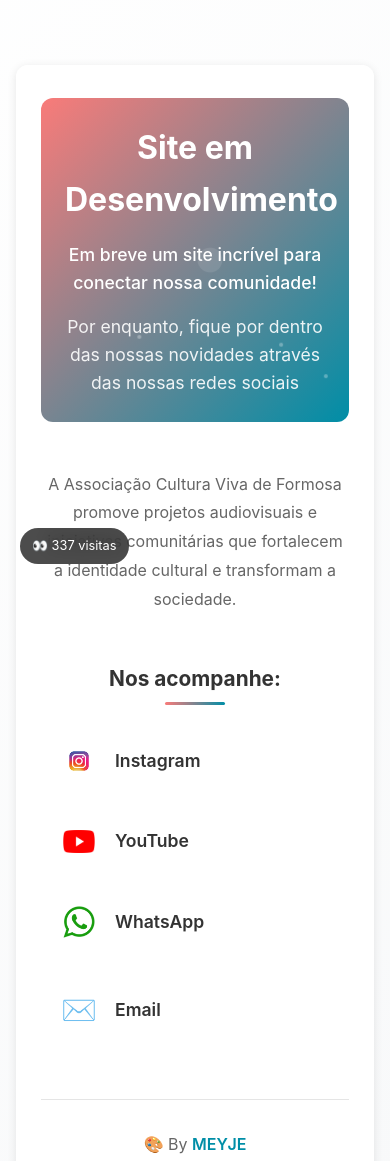
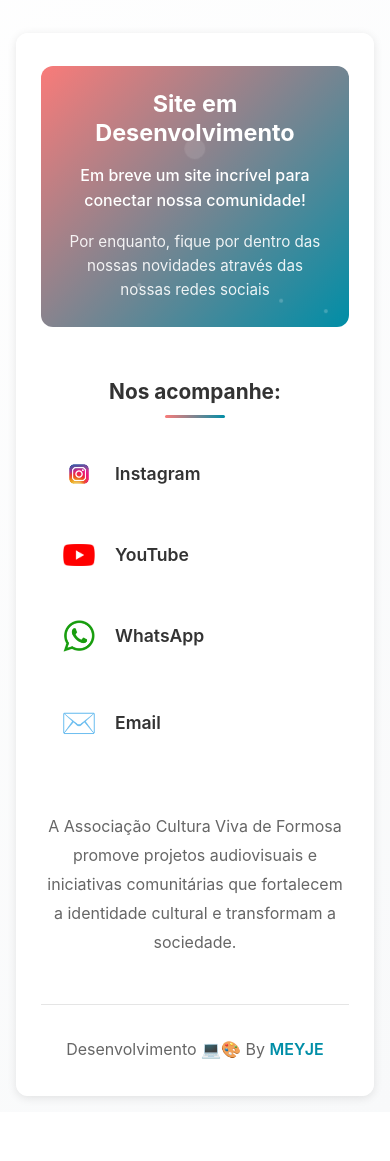
Before and after one commit to MEYJE/culturaviva-standby, a plain HTML site: page index.html in a window 390 px wide. Shown: the part 260-1421 px from the top of the page. After the commit the page ends 1372 px from the top, so only its background shows below. Drawn offline with Linux system fonts and the light colour scheme.

Commit message:
Adiciona meta tags de SEO e Open Graph ao index.html, cria arquivo robots.txt para controle de indexação e realiza ajustes de estilo no styles.css, incluindo melhorias de responsividade e ajustes de layout.

```diff
--- a/index.html
+++ b/index.html
@@ -4,6 +4,25 @@
     <meta charset="UTF-8">
     <meta name="viewport" content="width=device-width, initial-scale=1.0">
     <title>Cultura Viva de Formosa - Em Desenvolvimento</title>
+
+    <!-- SEO Meta Tags -->
+    <meta name="description" content="Associação Cultura Viva de Formosa promove projetos audiovisuais e iniciativas comunitárias que fortalecem a identidade cultural e transformam a sociedade.">
+    <meta name="keywords" content="cultura viva, formosa, associação cultural, projetos audiovisuais, comunidade, Goiás">
+    <meta name="author" content="Associação Cultura Viva de Formosa">
+    <meta name="robots" content="index, follow">
+
+    <!-- Open Graph / Facebook -->
+    <meta property="og:type" content="website">
+    <meta property="og:title" content="Cultura Viva de Formosa - Em Desenvolvimento">
+    <meta property="og:description" content="Associação Cultura Viva de Formosa promove projetos audiovisuais e iniciativas comunitárias que fortalecem a identidade cultural e transformam a sociedade.">
+    <meta property="og:site_name" content="Cultura Viva de Formosa">
+    <meta property="og:locale" content="pt_BR">
+
+    <!-- Twitter Card -->
+    <meta name="twitter:card" content="summary_large_image">
+    <meta name="twitter:title" content="Cultura Viva de Formosa - Em Desenvolvimento">
+    <meta name="twitter:description" content="Associação Cultura Viva de Formosa promove projetos audiovisuais e iniciativas comunitárias que fortalecem a identidade cultural e transformam a sociedade.">
+
     <link rel="stylesheet" href="styles.css">
 </head>
 <body>
@@ -22,12 +41,6 @@
                 <p class="hero-subtitle">Por enquanto, fique por dentro das nossas novidades através das nossas redes sociais</p>
             </section>
 
-            <section class="about">
-                <p class="about-text">
-                    A Associação Cultura Viva de Formosa promove projetos audiovisuais e iniciativas comunitárias
-                    que fortalecem a identidade cultural e transformam a sociedade.
-                </p>
-            </section>
 
             <section class="social-links">
                 <h3>Nos acompanhe:</h3>
@@ -51,8 +64,14 @@
                 </div>
             </section>
 
+            <section class="about">
+                <p class="about-text">
+                    A Associação Cultura Viva de Formosa promove projetos audiovisuais e iniciativas comunitárias
+                    que fortalecem a identidade cultural e transformam a sociedade.
+                </p>
+            </section>
             <section class="credits">
-                <p>🎨 By <a href="https://meyje.com.br" target="_blank">MEYJE</a></p>
+                <p>Desenvolvimento 💻🎨 By <a href="https://meyje.com.br" target="_blank">MEYJE</a></p>
             </section>
         </main>
     </div>
--- a/styles.css
+++ b/styles.css
@@ -61,7 +61,7 @@ body {
 /* Header */
 .header {
     text-align: center;
-    margin-bottom: 3rem;
+    margin-bottom: 1rem;
     padding: 2rem 0;
 }
 
@@ -122,11 +122,13 @@ body {
 }
 
 .hero h2 {
-    font-size: 2.5rem;
+    font-size: clamp(1.5rem, 5vw, 2.5rem);
     font-weight: 700;
     margin-bottom: 1rem;
     position: relative;
     z-index: 2;
+    word-break: break-word;
+    hyphens: auto;
 }
 
 .hero-text {
@@ -296,13 +298,11 @@ body {
         font-size: 2.5rem;
     }
 
-    .hero h2 {
-        font-size: 2rem;
-    }
-
     .hero-text {
         font-size: 1.1rem;
     }
+
+    /* O h2 agora usa clamp, mas mantemos um valor mínimo para mobile */
 
     .links-grid {
         grid-template-columns: 1fr;
@@ -321,11 +321,42 @@ body {
         max-width: 100%;
         width: 100%;
     }
+
+    /* Esconder contador de visitas em mobile para limpar interface */
+    .visit-counter {
+        display: none;
+    }
+
+    /* Ajustar partículas em mobile */
+    .particles-container {
+        opacity: 0.7;
+    }
+}
+
+/* Media query para tablets (768px - 1024px) */
+@media (min-width: 769px) and (max-width: 1024px) {
+    .links-grid {
+        grid-template-columns: repeat(2, 1fr);
+        gap: 1rem;
+    }
+
+    .logo {
+        font-size: 3.5rem;
+    }
 }
 
 @media (max-width: 480px) {
     .hero {
         padding: 1.5rem;
+    }
+
+    .hero-text {
+        font-size: 1rem;
+        line-height: 1.6;
+    }
+
+    .hero-subtitle {
+        font-size: 0.95rem;
     }
 
     .about-text {
@@ -335,4 +366,10 @@ body {
     .social-links h3 {
         font-size: 1.3rem;
     }
+
+    /* Ajustes adicionais para telas muito pequenas */
+    .hero h2 {
+        font-size: clamp(1.3rem, 6vw, 2rem);
+        line-height: 1.2;
+    }
 }
```
Also changed, not shown: robots.txt (added).
